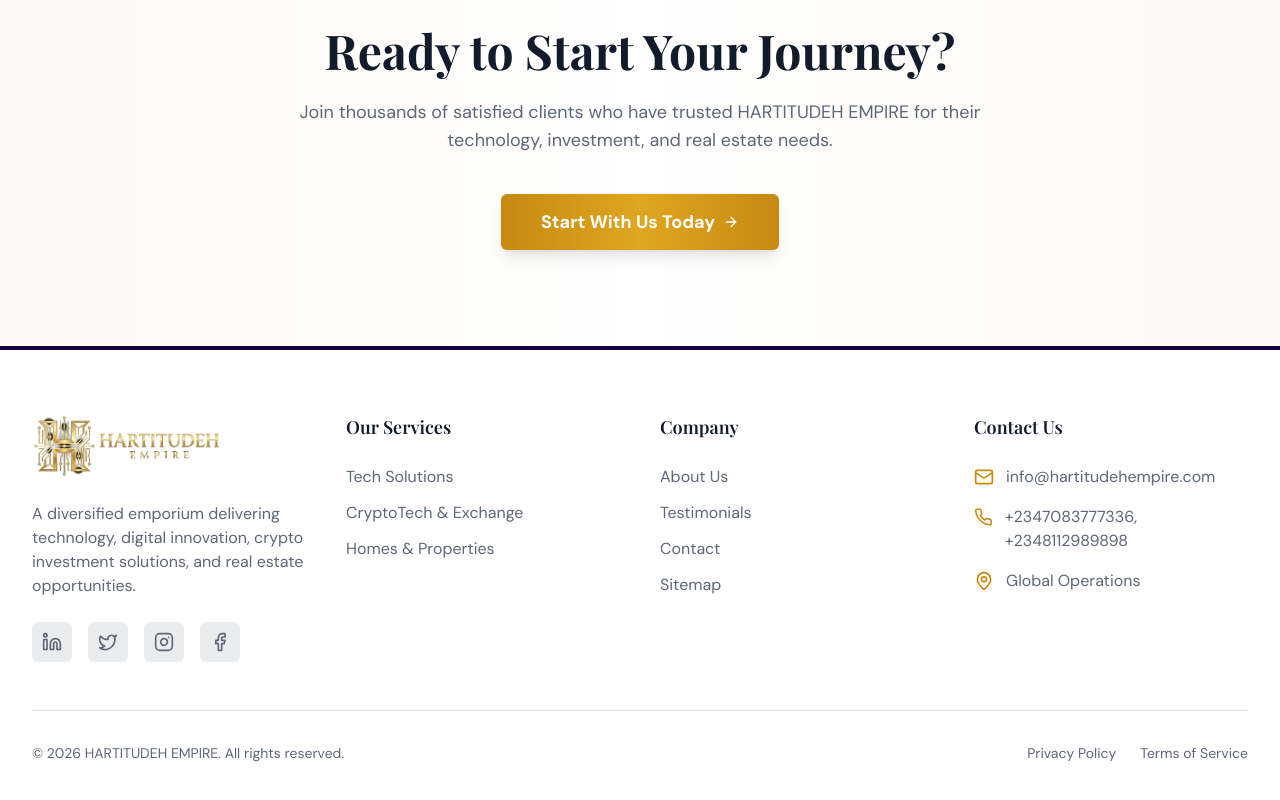
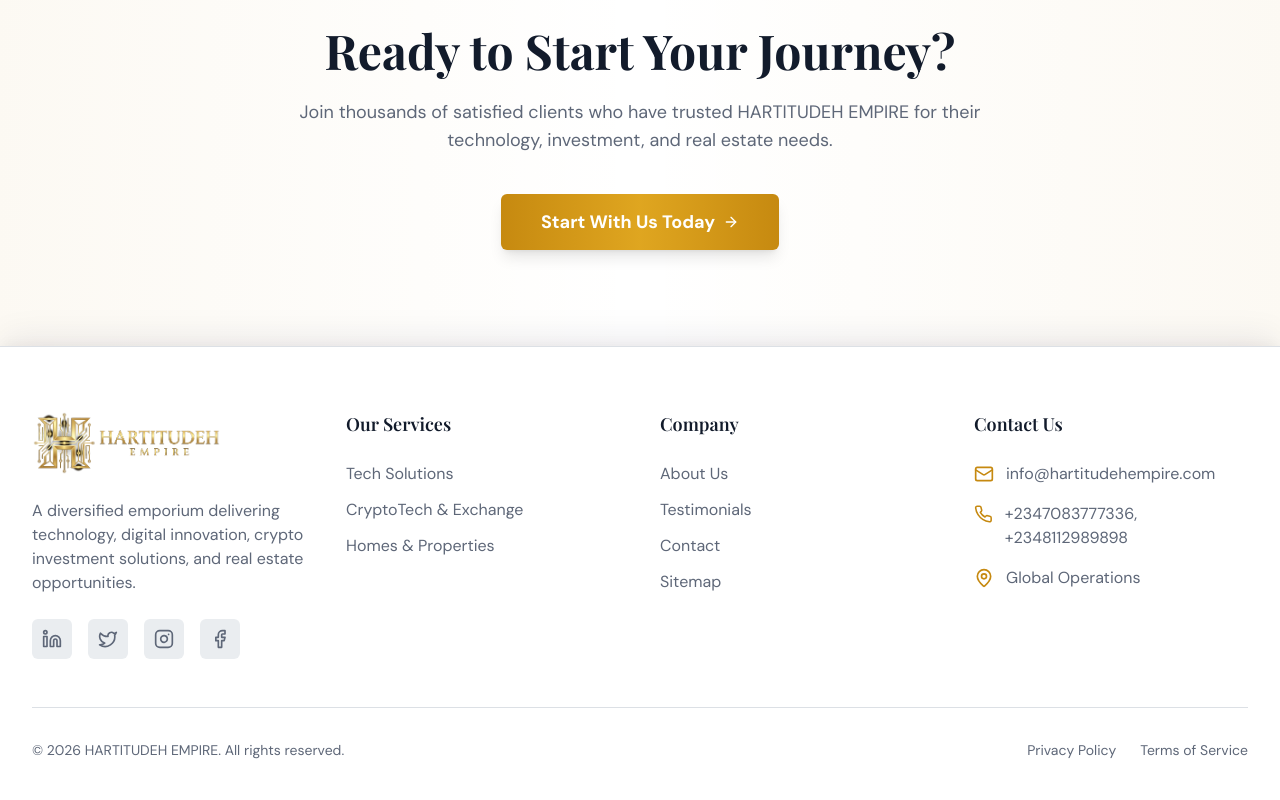
Before and after one commit to hartitudeh/hartitudeh_empire, a React (Vite) app: page / in a window 1280 px wide. Shown: the part 3420-4220 px from the top of the page. Built offline with nearby package versions, Linux system fonts and the light colour scheme; no server answers; the HTML template or start-up script is replaced by a standard one.

Commit message:
fix: add top elevation box-shadow to website footer

```diff
--- a/src/components/layout/Footer.tsx
+++ b/src/components/layout/Footer.tsx
@@ -30,7 +30,10 @@
 
 const FooterContainer = styled.footer`
   background-color: ${({ theme }) => theme.colors.card};
-  border-top: 4px solid #19013b;
+  border-top: 1px solid ${({ theme }) => theme.colors.border};
+  box-shadow: 0 -12px 32px -4px rgba(25, 1, 59, 0.08), 0 -4px 12px -2px rgba(0, 0, 0, 0.04);
+  position: relative;
+  z-index: 10;
 `;
 
 const Container = styled.div`
```
